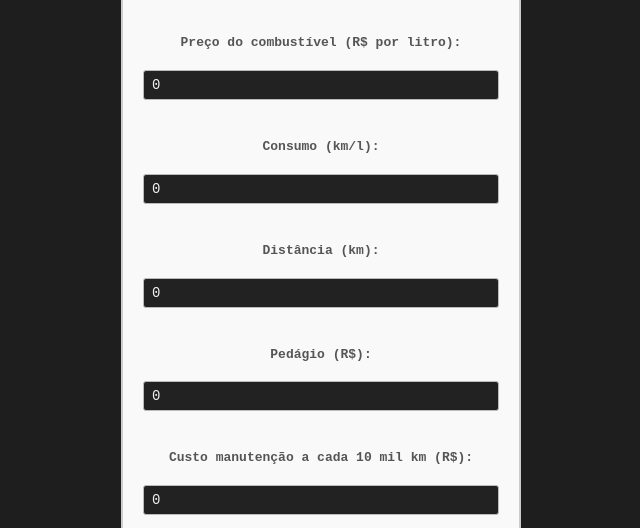
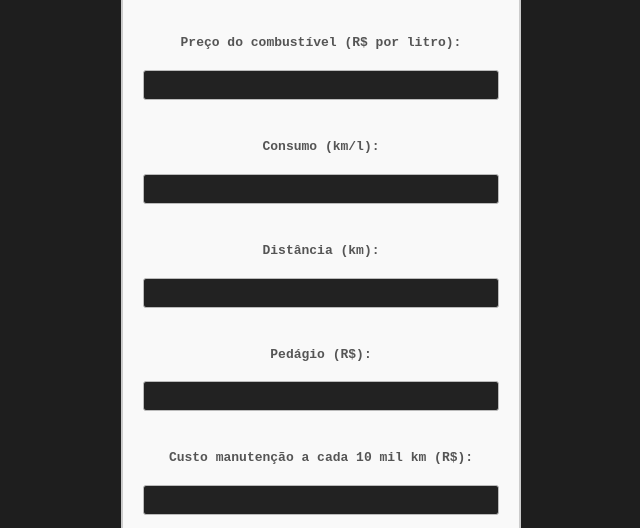
Before and after one commit to Felipehoc/viagem-app, a React (Vite) app: page / in a window 1280 px wide. Shown: the part 272-800 px from the top of the page, without its empty margins (319-959 px from the left). Built offline with nearby package versions, Linux system fonts and the light colour scheme.

Commit message:
Troca do input do formulário

```diff
--- a/src/components/TravelCostForm.tsx
+++ b/src/components/TravelCostForm.tsx
@@ -4,88 +4,87 @@ import "./TravelCostForm.css";
 
 interface TravelCostFormProps {
   onSave: (entry: any) => void;
-  editingEntry?: any; // deixa opcional, se quiser
+  editingEntry?: any;
 }
 
-
 function TravelCostForm({ onSave, editingEntry }: TravelCostFormProps) {
-  const [custoCombustivel, setCustoCombustivel] = useState<number>(0);
-  const [consumoKm, setConsumoKm] = useState<number>(0);
-  const [distancia, setDistancia] = useState<number>(0);
-  const [pedagio, setPedagio] = useState<number>(0);
-  const [numPessoas, setNumPessoas] = useState<number>(1);
-  const [custoDezMilKm, setCustoDezMilKm] = useState<number>(0);
-  const [nomeViagem, setNomeViagem] = useState<string>("");
-
+  const [custoCombustivel, setCustoCombustivel] = useState<string>('');
+  const [consumoKm, setConsumoKm] = useState<string>('');
+  const [distancia, setDistancia] = useState<string>('');
+  const [pedagio, setPedagio] = useState<string>('');
+  const [numPessoas, setNumPessoas] = useState<string>('1');
+  const [custoDezMilKm, setCustoDezMilKm] = useState<string>('');
+  const [nomeViagem, setNomeViagem] = useState<string>('');
   const [result, setResult] = useState<any | null>(null);
 
-  // Atualiza os estados quando editingEntry mudar
   useEffect(() => {
     if (editingEntry) {
-      setCustoCombustivel(editingEntry.custoCombustivel || 0);
-      setConsumoKm(editingEntry.consumoKm || 0);
-      setDistancia(editingEntry.distancia || 0);
-      setPedagio(editingEntry.pedagio || 0);
-      setNumPessoas(editingEntry.numPessoas || 1);
-      setCustoDezMilKm(editingEntry.custoDezMilKm || 0);
-      setNomeViagem(editingEntry.nomeViagem || "");
-      setResult(editingEntry); // opcional: já mostra o resultado se quiser
+      setCustoCombustivel(String(editingEntry.custoCombustivel || ''));
+      setConsumoKm(String(editingEntry.consumoKm || ''));
+      setDistancia(String(editingEntry.distancia || ''));
+      setPedagio(String(editingEntry.pedagio || ''));
+      setNumPessoas(String(editingEntry.numPessoas || '1'));
+      setCustoDezMilKm(String(editingEntry.custoDezMilKm || ''));
+      setNomeViagem(editingEntry.nomeViagem || '');
+      setResult(editingEntry);
     } else {
-      // Limpa o formulário caso não esteja editando
-      setCustoCombustivel(0);
-      setConsumoKm(0);
-      setDistancia(0);
-      setPedagio(0);
-      setNumPessoas(1);
-      setCustoDezMilKm(0);
-      setNomeViagem("");
+      setCustoCombustivel('');
+      setConsumoKm('');
+      setDistancia('');
+      setPedagio('');
+      setNumPessoas('1');
+      setCustoDezMilKm('');
+      setNomeViagem('');
       setResult(null);
     }
   }, [editingEntry]);
 
   const handleSubmit = (e: React.FormEvent) => {
     e.preventDefault();
+
+    const custoCombustivelNum = parseFloat(custoCombustivel) || 0;
+    const consumoKmNum = parseFloat(consumoKm) || 0;
+    const distanciaNum = parseFloat(distancia) || 0;
+    const pedagioNum = parseFloat(pedagio) || 0;
+    const numPessoasNum = parseInt(numPessoas) || 1;
+    const custoDezMilKmNum = parseFloat(custoDezMilKm) || 0;
+
     const [
       custoTotal,
       custoTotalPorPessoa,
       custoTotalCombustivel,
       custoManutencao,
     ] = calcularCustoViagem(
-      custoCombustivel,
-      consumoKm,
-      pedagio,
-      numPessoas,
-      distancia,
-      custoDezMilKm
+      custoCombustivelNum,
+      consumoKmNum,
+      pedagioNum,
+      numPessoasNum,
+      distanciaNum,
+      custoDezMilKmNum
     );
+
     const quantidadeDeLitrosUsado = calcular(
       custoTotalCombustivel,
-      custoCombustivel
+      custoCombustivelNum
     );
+
     const dataAtual = new Date();
-
-    // Pega dia, mês e ano
     const dia = String(dataAtual.getDate()).padStart(2, '0');
-    const mes = String(dataAtual.getMonth() + 1).padStart(2, '0'); // meses começam em 0
+    const mes = String(dataAtual.getMonth() + 1).padStart(2, '0');
     const ano = dataAtual.getFullYear();
-
-    // Pega hora e minuto
     const horas = String(dataAtual.getHours()).padStart(2, '0');
     const minutos = String(dataAtual.getMinutes()).padStart(2, '0');
-
     const dataFormatada = `${dia}/${mes}/${ano} às ${horas}:${minutos}`;
-
-
 
     const entry = {
       nomeViagem,
       data: dataFormatada,
-      distancia,
-      custoCombustivel,
-      consumoKm,
-      pedagio,
-      numPessoas,
-      custoDezMilKm,
+      distancia: distanciaNum,
+      custoCombustivel: custoCombustivelNum,
+      consumoKm: consumoKmNum,
+      pedagio: pedagioNum,
+      numPessoas: numPessoasNum,
+      custoDezMilKm: custoDezMilKmNum,
       custoTotal,
       custoTotalPorPessoa,
       custoTotalCombustivel,
@@ -116,45 +115,43 @@ function TravelCostForm({ onSave, editingEntry }: TravelCostFormProps) {
       <input
         type="number"
         value={custoCombustivel}
-        onChange={(e) => setCustoCombustivel(Number(e.target.value))}
+        onChange={(e) => setCustoCombustivel(e.target.value)}
       />
 
       <label>Consumo (km/l):</label>
       <input
         type="number"
         value={consumoKm}
-        onChange={(e) => setConsumoKm(Number(e.target.value))}
+        onChange={(e) => setConsumoKm(e.target.value)}
       />
 
       <label>Distância (km):</label>
       <input
         type="number"
         value={distancia}
-        onChange={(e) => setDistancia(Number(e.target.value))}
+        onChange={(e) => setDistancia(e.target.value)}
       />
 
       <label>Pedágio (R$):</label>
       <input
         type="number"
         value={pedagio}
-        onChange={(e) => setPedagio(Number(e.target.value))}
+        onChange={(e) => setPedagio(e.target.value)}
       />
 
       <label>Custo manutenção a cada 10 mil km (R$):</label>
       <input
         type="number"
         value={custoDezMilKm}
-        onChange={(e) => setCustoDezMilKm(Number(e.target.value))}
+        onChange={(e) => setCustoDezMilKm(e.target.value)}
       />
 
       <label>Número de pessoas:</label>
       <input
         type="number"
         value={numPessoas}
-        onChange={(e) => setNumPessoas(Number(e.target.value))}
+        onChange={(e) => setNumPessoas(e.target.value)}
       />
-
-
 
       <button type="submit">Calcular</button>
 
```
Lines whose indentation alone changed are shown as unchanged.
